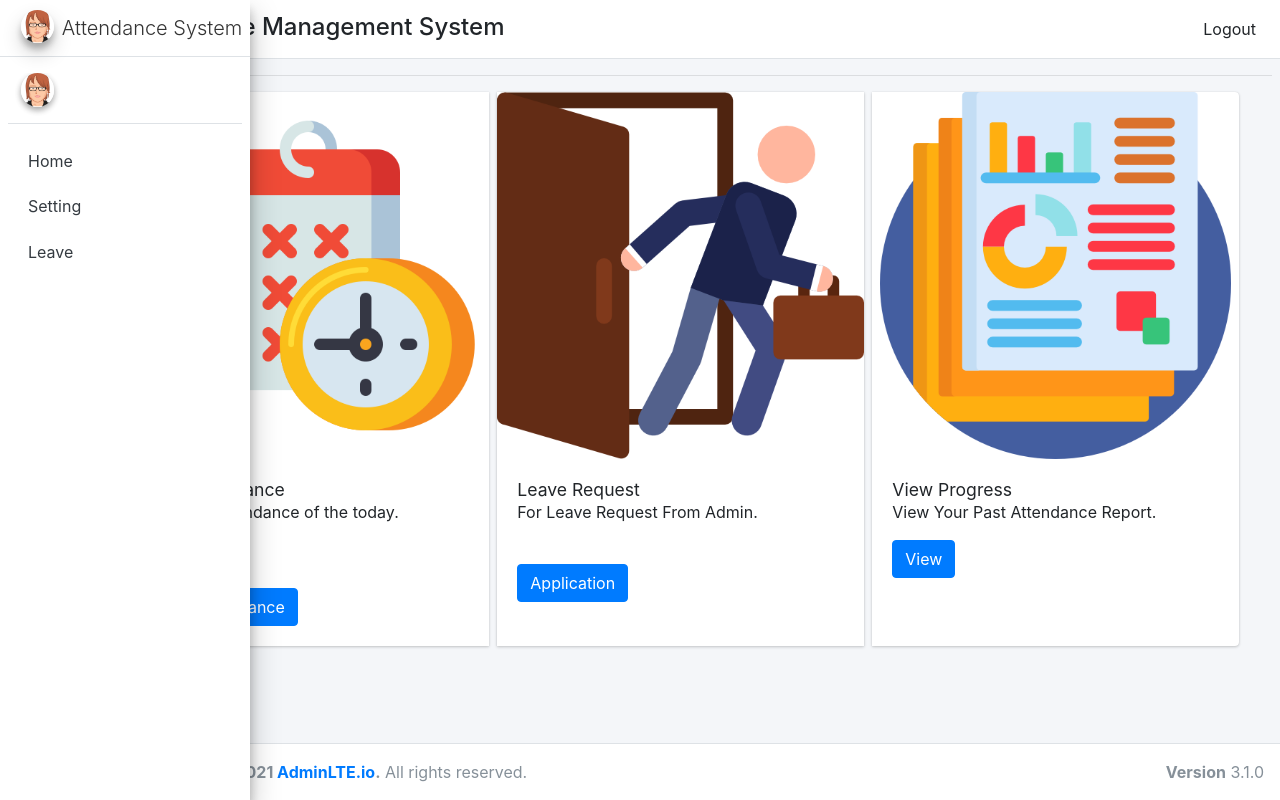
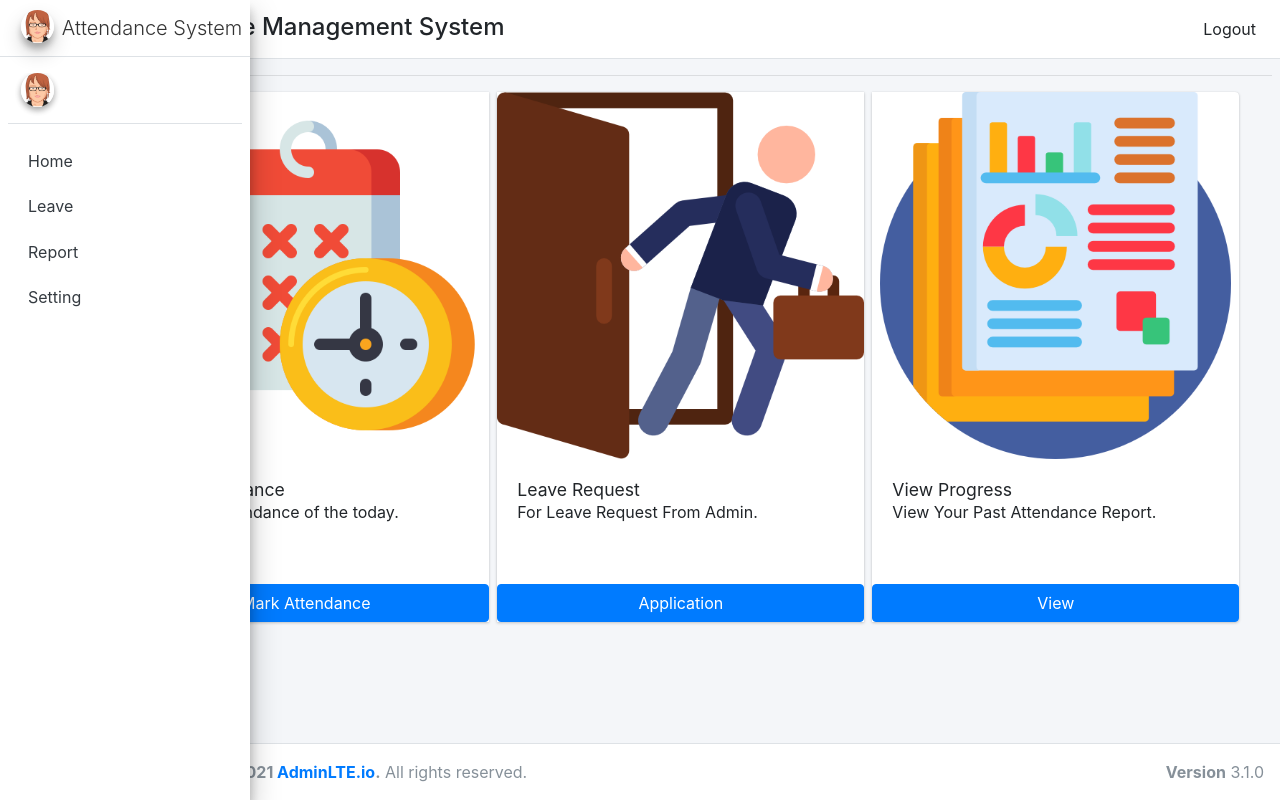
Before and after one commit to bilal980/Attendance-Management-Sytem, a Django app: page /student/ in a window 1280 px wide. Run offline with Django 3.2, Linux system fonts and the light colour scheme; data that the repository does not hold is empty; some libraries are stand-ins or nearby versions.

Commit message:
student app completed

```diff
--- a/students/templates/student_home.html
+++ b/students/templates/student_home.html
@@ -13,27 +13,25 @@
                     <input type="checkbox" class="custom-control-input" id="attendance">
                     <label style="color: red;" id="attendance_label" class="custom-control-label" for="attendance">Absent</label>
                 </div>
-                <br>
-                <button id="mark_attendance" class="btn btn-primary">Mark Attendance</button>
             </div>
+            <button id="mark_attendance" class="btn btn-primary">Mark Attendance</button>
         </div>
         <div class="card ml-2">
             <img src="{% static 'image/exit.png' %}" class="card-img-top" alt="...">
             <div class="card-body">
                 <h5 class="card-title">Leave  Request</h5>
                 <p class="card-text">For Leave Request From Admin.</p><br>
-                <a href="{% url 'leave' %}" class="btn btn-primary">Application</a>
             </div>
+            <a href="{% url 'leave' %}" class="btn btn-primary">Application</a>
         </div>
-
         <div class="card ml-2">
             <img src="{% static 'image/report.png' %}" class="card-img-top" alt="...">
             <div class="card-body">
                 <h5 class="card-title">View Progress</h5>
                 <p class="card-text">View Your Past Attendance Report.</p>
-                <a href="{% url 'attendance_table' %}" class="btn btn-primary">View</a>
+            </div>
 
-            </div>
+            <a href="{% url 'attendance_table' %}" class="btn btn-primary">View</a>
         </div>
     </div>
 </div>
@@ -76,8 +74,11 @@
             },
             function (data, status) {
                 console.log(data['msg'])
-                $('#attendance').remove()
-                $('#attendance_label').text("Attendance Taken...")
+
+                $('#attendance_div').empty()
+                $('#attendance_div').append('<p id="attendance_div_p">Today Attendance  Marked</p>')
+                $('#attendance_div_p').css('color', 'blue')
+                $('#mark_attendance').attr({ 'disabled': 'disabled' })
             });
     });
 </script>
--- a/students/views.py
+++ b/students/views.py
@@ -79,7 +79,6 @@ def update_profile(request):
             return redirect(request.META['HTTP_REFERER'])
     return render(request, 'update_profile.html')
 
-
 def leave_table(request):
     user = request.user
     leaves = Leave.objects.all().filter(student=user).order_by('-id')
--- a/templates/components/sidebar.html
+++ b/templates/components/sidebar.html
@@ -52,7 +52,20 @@
                         </a>
                     </li>
 
-                    <!-- sale tab -->
+                    <!-- Leave tab -->
+                    <li class="nav-item">
+                        <a href="{% url 'leave_table' %}" class="nav-link ">
+                            <i style="color: #00c0ef;" class="nav-icon fas fa-door-open"></i>
+                            <p>Leave </p>
+                        </a>
+                    </li>
+                    <!-- Report tab -->
+                    <li class="nav-item">
+                        <a href="{% url 'attendance_table' %}" class="nav-link ">
+                            <i style="color: #00c0ef;" class="nav-icon fas fa-file-signature"></i>
+                            <p>Report </p>
+                        </a>
+                    </li>
 
 
                     <!-- setting tab -->
@@ -62,13 +75,7 @@
                             <p>Setting</p>
                         </a>
                     </li>
-                    <!-- Leave tab -->
-                    <li class="nav-item">
-                        <a href="{% url 'leave_table' %}" class="nav-link ">
-                            <i style="color: #00c0ef;" class="nav-icon fas fa-door-open"></i>
-                            <p>Leave </p>
-                        </a>
-                    </li>
+
 
 
             </nav>
```
Also changed, not shown: db.sqlite3.
